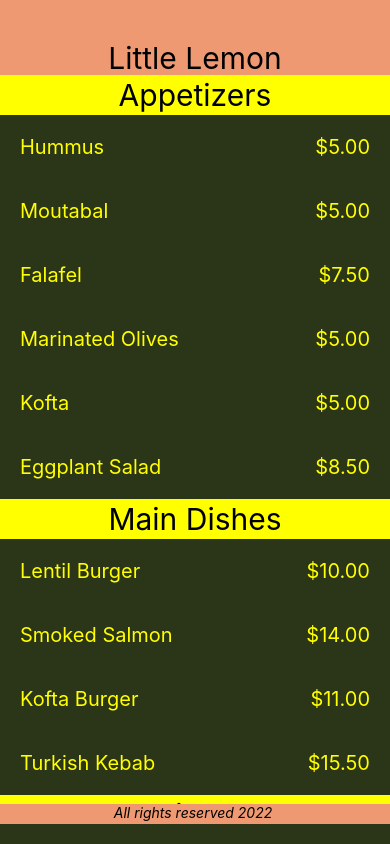
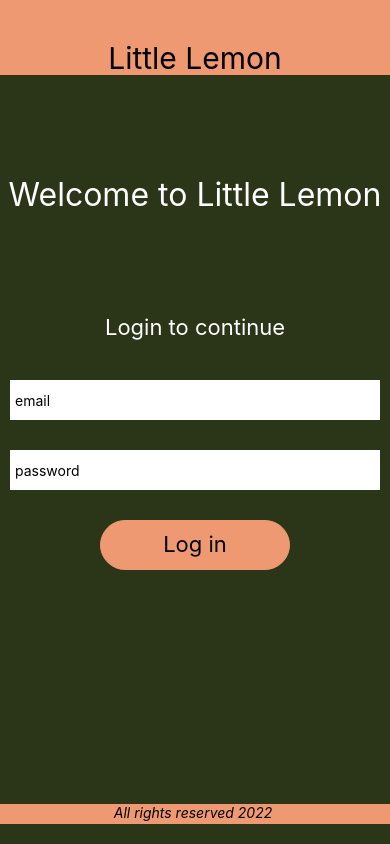
Before and after one commit to tadvas/SampleProject, a React Native app: screen / in a window 390 px wide. Built offline with nearby package versions, Linux system fonts and the light colour scheme.

Commit message:
module 3

```diff
--- a/App.js
+++ b/App.js
@@ -12,7 +12,7 @@ export default function App() {
     <>
       <View style={{flex:1, backgroundColor: '#2b3618'}}>
         <LemonHeader />
-        <MenuItem />
+        <LoginScreen />
         <LemonFooter />
       </View>
     </>
--- a/Components/MenuItem.js
+++ b/Components/MenuItem.js
@@ -1,5 +1,6 @@
 
-import { View, Text, StyleSheet, SectionList } from 'react-native';
+import { View, Text, StyleSheet, SectionList, Pressable, ScrollView, FlatList } from 'react-native';
+import React, {useState} from 'react';
 
 const menuItemsToDisplay = [
     {
@@ -68,8 +69,26 @@ const Footer = () => (
     </Text>
   );
 const MenuItem = () => {
+  const [showMenu, setShowMenu] = useState(false)
     const renderItem = ({ item }) => <Item name={item.name} price={item.price}/>
     return (
+      <View>
+        {!showMenu && (
+          <Text
+            style={menuStyles.footerText}
+          >
+          Click the button to start exploring our Menu! Bon apetit!
+          </Text>
+        )}
+        <Pressable style={menuStyles.button}>
+          <Text
+            onPress={()=>{
+            setShowMenu(!showMenu)
+          }}>
+            {showMenu ? 'Home' : 'View Menu'}
+          </Text>
+        </Pressable>
+        {showMenu && (
           <SectionList
               sections={menuItemsToDisplay}
               renderItem={renderItem}
@@ -78,6 +97,8 @@ const MenuItem = () => {
               ListFooterComponent={Footer}
           >
           </SectionList>
+        )}
+      </View>
     );
 }
 
@@ -112,5 +133,15 @@ const menuStyles = StyleSheet.create({
         flexWrap: 'wrap',
         textAlign: 'center',
     },
+    button: {
+      fontSize: 22,
+      padding:10,
+      marginVertical: 8,
+      margin: 40,
+      backgroundColor: '#EDEFEE',
+      borderColor: '#EDEFEE',
+      borderWidth: 2,
+      borderRadius: 12
+    }
 })
 export default MenuItem;
--- a/LoginScreen.js
+++ b/LoginScreen.js
@@ -1,17 +1,23 @@
 import React, {useState} from "react";
-import { ScrollView, Text, TextInput, StyleSheet, Alert } from "react-native"
+import { ScrollView, Text, TextInput, StyleSheet, Alert, Pressable } from "react-native"
 
 export default function LoginScreen() {
     const [email, onChangeEmail] = useState('');
     const [password, onChangePassword] = useState('');
+    const [isLoggedIn, onLogin] = useState(false);
     return (
         <ScrollView keyboardDismissMode="interactive" style={styles.container}>
             <Text
                 style={styles.title}>
                 Welcome to Little Lemon
             </Text>
+            {isLoggedIn && (
+                <Text style={styles.title}>You ARE in!</Text>
+            )}
+            {!isLoggedIn && (
+                <>
             <Text
-                style={styles.title}>
+                style={styles.loginTitle}>
                 Login to continue
             </Text>
             <TextInput
@@ -32,6 +38,14 @@ export default function LoginScreen() {
                 secureTextEntry={true}
                 clearButtonMode={"always"}
             />
+            <Pressable
+                style={styles.button}
+                onPress={()=>{onLogin(!isLoggedIn)}}
+            >
+                <Text style={styles.buttonText}>Log in</Text>
+            </Pressable>
+            </>
+            )}
         </ScrollView>
     );
 }
@@ -45,11 +59,32 @@ const styles = StyleSheet.create({
         color: 'white',
         marginTop: 100
     },
+    loginTitle:{
+        textAlign: 'center',
+        fontSize: 22,
+        color: 'white',
+        marginTop: 100,
+        marginBottom:20,
+    },
     input: {
         backgroundColor:'white',
         margin:10,
-        height:30,
+        height:40,
         marginTop:20,
         padding:5
+    },
+    button: {
+        backgroundColor: '#EE9972',
+        height: 50,
+        marginHorizontal: 100,
+        marginTop: 20,
+        borderColor: '#EE9972',
+        borderWidth: 1,
+        borderRadius: 30
+    },
+    buttonText: {
+        textAlign: "center",
+        fontSize: 22,
+        padding: 10
     }
 })
```
Lines whose indentation alone changed are shown as unchanged.
